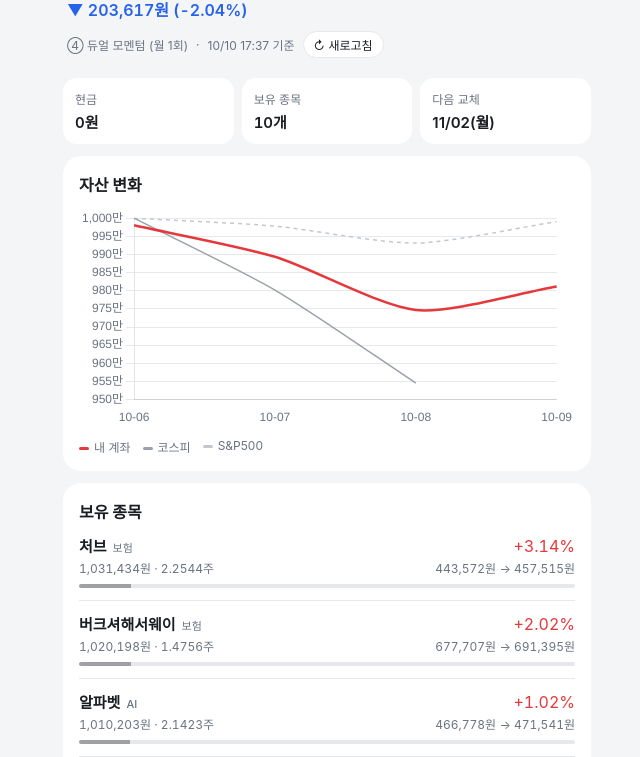
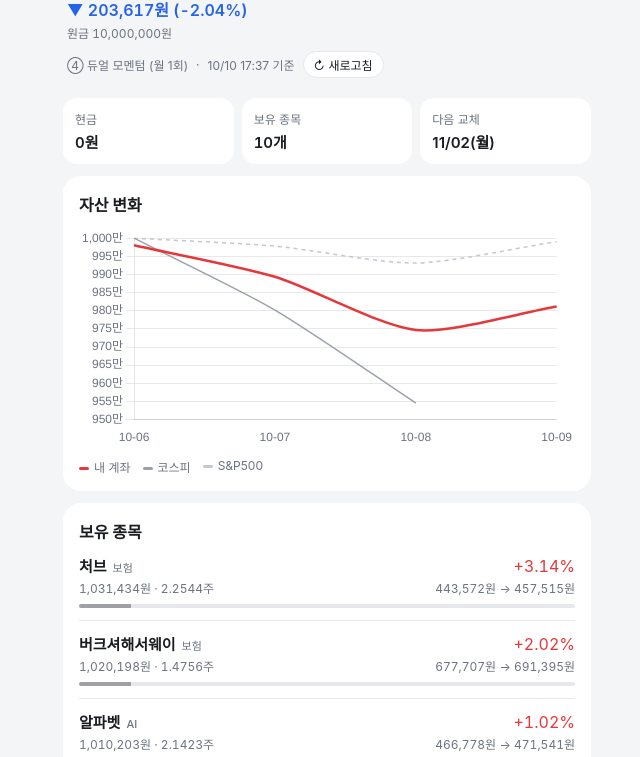
Before and after one commit to Eunsoo-Kim-97/stock-app, a plain HTML site: page index.html in a window 1280 px wide. Shown: the part 114-871 px from the top of the page, without its empty margins (313-953 px from the left). Drawn offline with nearby package versions, Linux system fonts and the light colour scheme.

Commit message:
index.html 업데이트 2026-10-10 17:45

```diff
--- a/index.html
+++ b/index.html
@@ -77,6 +77,7 @@
     <div class="label">총자산 (가상 계좌)</div>
     <div id="total" class="total num">불러오는 중…</div>
     <div id="change" class="change num"></div>
+    <div id="principal" class="small num"></div>
     <div class="meta"><span id="strategy"></span><span>·</span><span id="updated"></span>
       <button id="refresh" class="refresh" type="button">↻ 새로고침</button></div>
   </header>
@@ -125,10 +126,13 @@
   const $ = id => document.getElementById(id);
 
   function render(d) {
-    const profit = d.value - d.start_cash;
+    const principal = d.principal ?? d.start_cash;   // 원금 = 처음 금액 + 매달 입금액
+    const profit = d.value - principal;
     $("total").textContent = won(d.value);
     $("change").className = "change num " + tone(profit);
     $("change").textContent = `${arrow(profit)} ${won(Math.abs(profit))} (${pct(d.return_pct)})`;
+    $("principal").textContent = `원금 ${won(principal)}` +
+      (d.monthly_deposit ? ` · 매달 1일 +${won(d.monthly_deposit)}` : "");
     $("strategy").textContent = d.strategy;
     $("updated").textContent = d.updated + " 기준";
     $("cash").textContent = won(d.cash);
@@ -149,6 +153,9 @@
       </li>`).join("") : `<li class="empty">보유 종목이 없어요.</li>`;
 
     $("trades").innerHTML = d.trades.length ? d.trades.map(t => {
+      if (t.action.includes("입금")) return `<li class="trade">
+        <div class="row"><div>💰 입금</div><div class="small num">${esc(t.date)}</div></div>
+        <div class="small">${esc(t.reason)}</div></li>`;
       const sell = t.action.includes("매도");
       const profit = t.profit_pct === "" ? "" :
         ` <span class="num ${tone(+t.profit_pct)}">${pct(+t.profit_pct)}</span>`;
```
